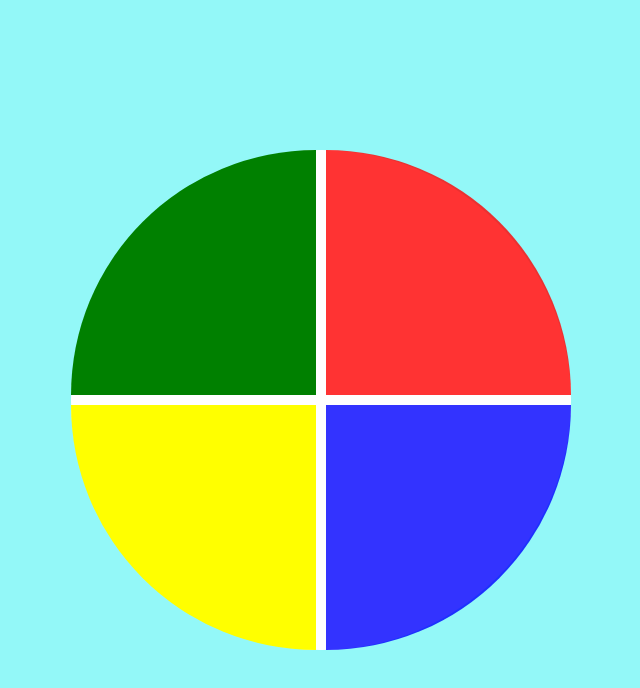
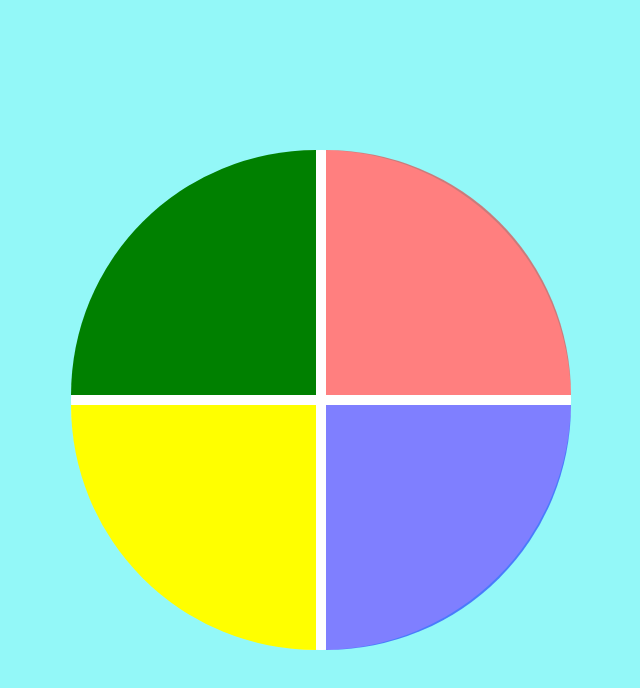
Before and after one commit to MegaAndOo/genesisthegame, a plain HTML site: page index.html in a window 1280 px wide. Both pictures are taken after a click on the element 767 px from the left and 527 px from the top of the page. Shown: the whole page, without its empty margins (319-959 px from the left). Drawn offline with Linux system fonts and the light colour scheme.

Commit message:
arquivos arrumados

```diff
--- a/script.js
+++ b/script.js
@@ -47,7 +47,7 @@ let checkOrder = () =>{
     }
 
     if (clickedOrder.length == order.length) {
-        alert('Pontuação: $(score)\nVocê acertou! Iniciando próximo nível!');
+        alert(`Pontuação: ${score}\nVocê acertou! Iniciando próximo nível!`);
         nextLevel();
     }
 }
@@ -60,10 +60,9 @@ let click = (color) =>{
 
     setTimeout(() =>{
         createColorElement(color).classList.remove('selected');
+        checkOrder();
+    },250);
 
-    })
-
-    checkOrder();
 }
 
 //funcao que retorna a cor
--- a/style.css
+++ b/style.css
@@ -50,5 +50,5 @@ body{
 }
 
 .selected{
-    opacity: 0.8;
+    opacity: 0.5;
 }
```
